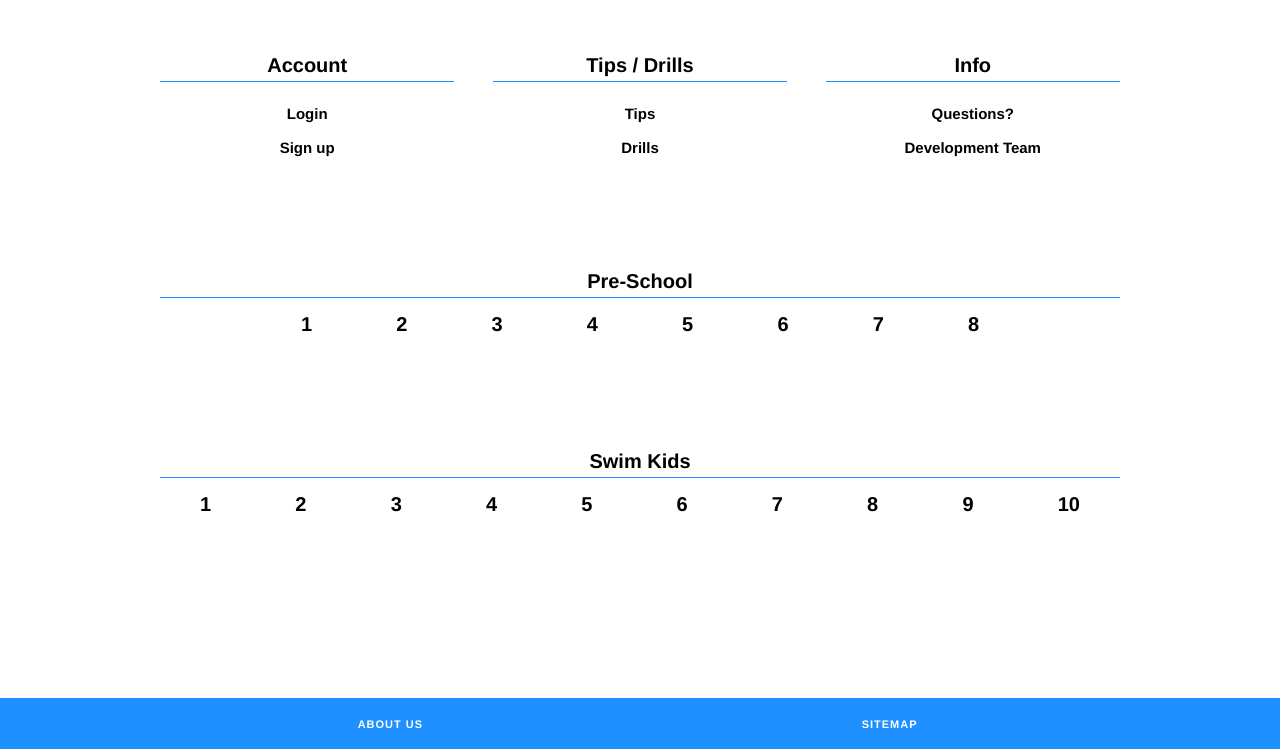
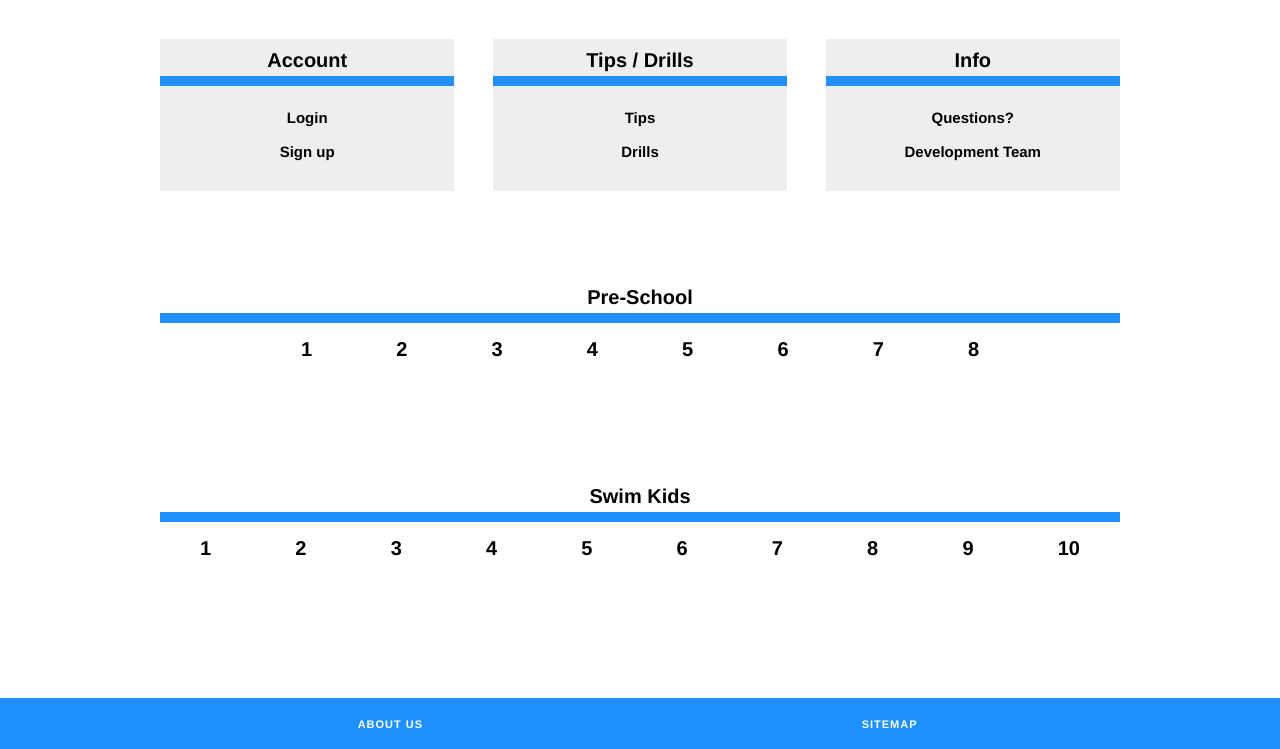
Before and after one commit to Xeltide/project1536, a PHP site: page /sitemap.html in a window 1280 px wide. Shown: the part 51-800 px from the top of the page. Run offline with PHP 8.4, Linux system fonts and the light colour scheme.

Commit message:
update sitemap

```diff
--- a/css/sitemapstyle.css
+++ b/css/sitemapstyle.css
@@ -6,14 +6,19 @@
 	color: black;
 	font-weight: bold;
 }
-.four.columns .topheading {
-	margin-top: 10rem;
+.capsule {
+	background-color: #eee;
+	padding-top: .5rem;
+	padding-bottom: .2rem;
+	margin-top: 6em;
+}
+.listCapsule {
+	margin-top: 6em;
 }
 .topheading {
 	text-align: center;
 	font-size: 2rem;
-	border-bottom: 0.1rem #1E90FF solid;
-	margin-top: 8rem;
+	border-bottom: 1rem #1E90FF solid;
 	margin-bottom: 1rem;
 }
 .toplist {
--- a/sitemap.html
+++ b/sitemap.html
@@ -67,47 +67,56 @@
 	<div class="container">
 		<div class="row">
 			<div class="four columns">
+                <div class="capsule">
 				<div class="topheading"><a href="#">Account</a></div>
 				<ul class="toplist">
 					<li><a href="#">Login</a></li>
 					<li><a href="#">Sign up</a></li>
 				</ul>
+                </div>
 			</div>
 			<div class="four columns">
+                <div class="capsule">
 				<div class="topheading"><a href="#">Tips / Drills</a></div>
 				<ul class="toplist">
 					<li><a href="#">Tips</a></li>
 					<li><a href="#">Drills</a></li>
 				</ul>
+                </div>
 			</div>
 			<div class="four columns">
+                <div class="capsule">
 				<div class="topheading"><a href="#">Info</a></div>
 				<ul class="toplist">
 					<li><a href="form.html">Questions?</a></li>
 					<li><a href="#">Development Team</a></li>
 				</ul>
+                </div>
 			</div>
 
 		</div>
 		<div class="row">
 			<div class="twelve columns">
+                <div class="listCapsule">
 				<div class="topheading"><a href="preschool.html">Pre-School</a></div>
 				<div class="table">
 					<ul class="numlist">
-						<li><a href="#">1</a></li>
-						<li><a href="#">2</a></li>
-						<li><a href="#">3</a></li>
-						<li><a href="#">4</a></li>
-						<li><a href="#">5</a></li>
-						<li><a href="#">6</a></li>
-						<li><a href="#">7</a></li>
-						<li><a href="#">8</a></li>
+						<li><a href="content/contentPS1.html">1</a></li>
+						<li><a href="content/contentPS2.html">2</a></li>
+						<li><a href="content/contentPS3.html">3</a></li>
+						<li><a href="content/contentPS4.html">4</a></li>
+						<li><a href="content/contentPS5.html">5</a></li>
+						<li><a href="content/contentPS6.html">6</a></li>
+						<li><a href="content/contentPS7.html">7</a></li>
+						<li><a href="content/contentPS8.html">8</a></li>
 					</ul>
 				</div>
+                </div>
 			</div>
 		</div>
 		<div class="row">
 			<div class="twelve columns">
+                <div class="listCapsule">
 				<div class="topheading"><a href="#">Swim Kids</a></div>
 				<div class="table">
 					<ul class="numlist">
@@ -123,6 +132,7 @@
 						<li><a href="content/SK10.html">10</a></li>
 					</ul>
 				</div>
+                </div>
 			</div>
 
 		</div>
```
